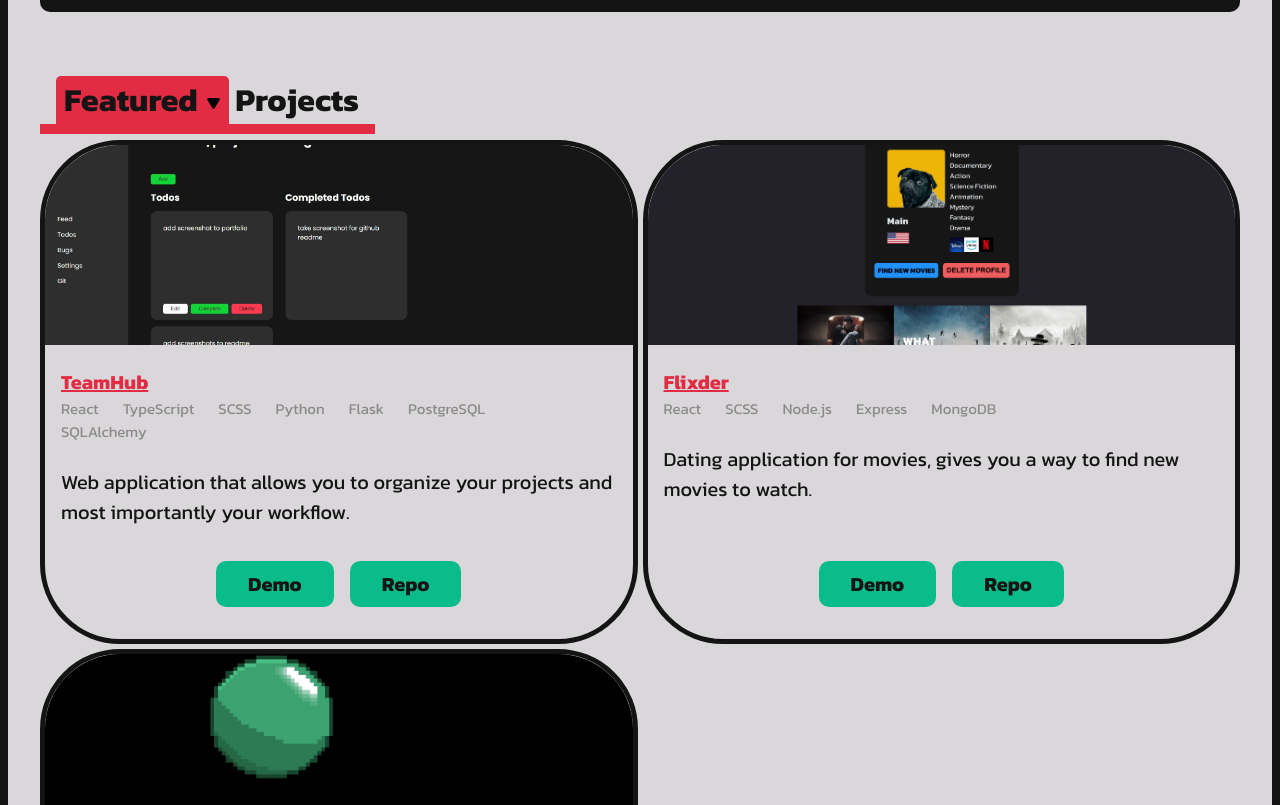
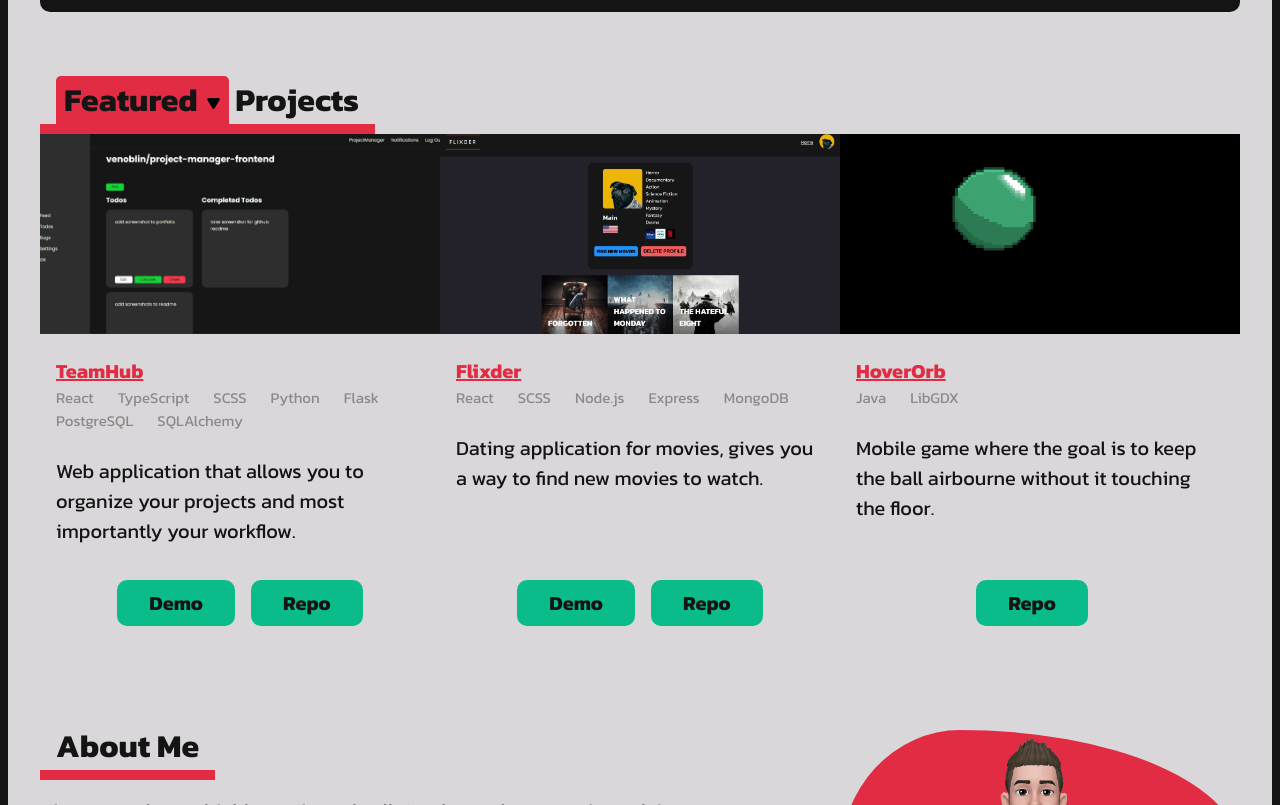
Before and after one commit to venoblin/personal-portfolio-frontend, a React (Create React App) app: page / in a window 1280 px wide. Shown: the part 915-1720 px from the top of the page. Built offline with nearby package versions, Linux system fonts and the light colour scheme; no server answers.

Commit message:
worked on stlying

```diff
--- a/src/styles/ProjectCard.css
+++ b/src/styles/ProjectCard.css
@@ -1,8 +1,6 @@
 .ProjectCard {
   min-width: 400px;
-  border-radius: 5rem;
   background-color: #dad7da;
-  border: 5px solid #141414;
   position: relative;
   overflow: hidden;
   transition: all 0.2s ease;
--- a/src/styles/ProjectCard.scss
+++ b/src/styles/ProjectCard.scss
@@ -2,9 +2,9 @@
 
 .ProjectCard {
   min-width: 400px;
-  border-radius: 5rem;
+  // border-radius: 5rem;
   background-color: $whiteColor;
-  border: 5px solid $blackColor;
+  // border: 5px solid $blackColor;
   position: relative;
   overflow: hidden;
   @include defaultTransition(all);
--- a/src/styles/Projects.css
+++ b/src/styles/Projects.css
@@ -2,8 +2,7 @@
   width: 100%;
   display: grid;
   grid-template-columns: repeat(auto-fit, minmax(400px, 1fr));
-  grid-gap: 5px;
-  margin-top: 1rem;
+  margin-top: 10px;
 }
 .Projects h2 {
   margin-bottom: 0;
--- a/src/styles/Projects.scss
+++ b/src/styles/Projects.scss
@@ -6,8 +6,7 @@
     width: 100%;
     display: grid;
     grid-template-columns: repeat(auto-fit, minmax(400px, 1fr));
-    grid-gap: 5px;
-    margin-top: 1rem;
+    margin-top: 10px;
   }
 
   h2 {
```
Also changed, not shown: 2 other files (tests, documents, lock files or other folders).
